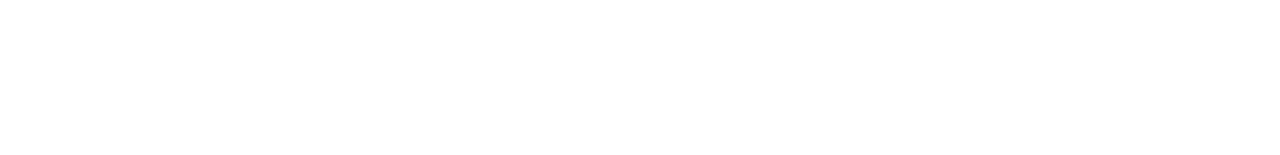
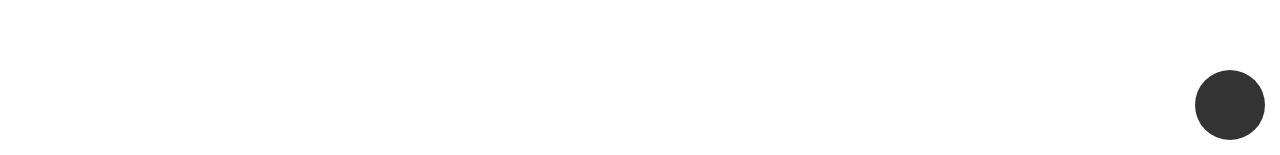
Before and after one commit to Phoenix1192/SIH_Proj, a React (Create React App) app: page / in a window 1280 px wide. Shown: the part 645-800 px from the top of the page. Built offline with nearby package versions, Linux system fonts and the light colour scheme.

Commit message:
added block for chatbot

```diff
--- a/src/App.js
+++ b/src/App.js
@@ -3,6 +3,7 @@
 import Page3 from "./pages/page3";
 import Page4 from "./pages/page4";
 import Footer from "./pages/footer";
+import Chatbot from "./components/chatbbot";
 
 import Navbar from "./components/Navbar";
 import { useState } from "react";
@@ -18,6 +19,7 @@
   return (
     <div className="App">
       <Navbar buttonClick={changeState} />
+      <Chatbot/>
       <div className="wholebox">
         <Page1 mess={"Home Page"} />
         <Page2 mess={"Streams"} />
--- /dev/null
+++ b/src/components/chatbbot.jsx
@@ -0,0 +1,19 @@
+import React from 'react'
+
+function Chatbot(props) {
+    const cstyle={
+        width:"70px",
+        height:"70px",
+        borderRadius:"50px",
+        backgroundColor:"#333",
+        position:"fixed",
+        right:"15px",
+        bottom:"15px",
+        zIndex:"1"
+    }
+    return (
+        <div style={cstyle}></div>
+      );
+}
+
+export default Chatbot
```
